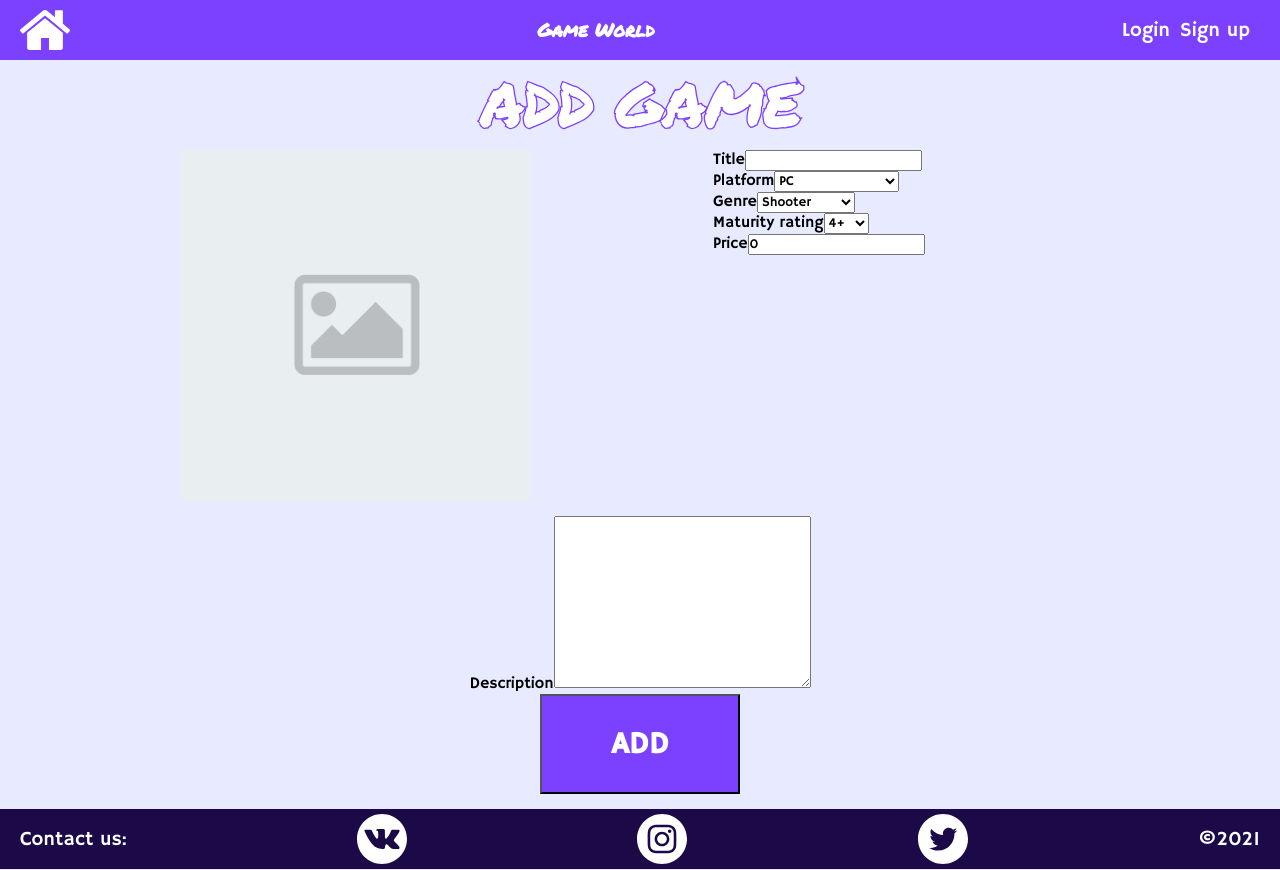
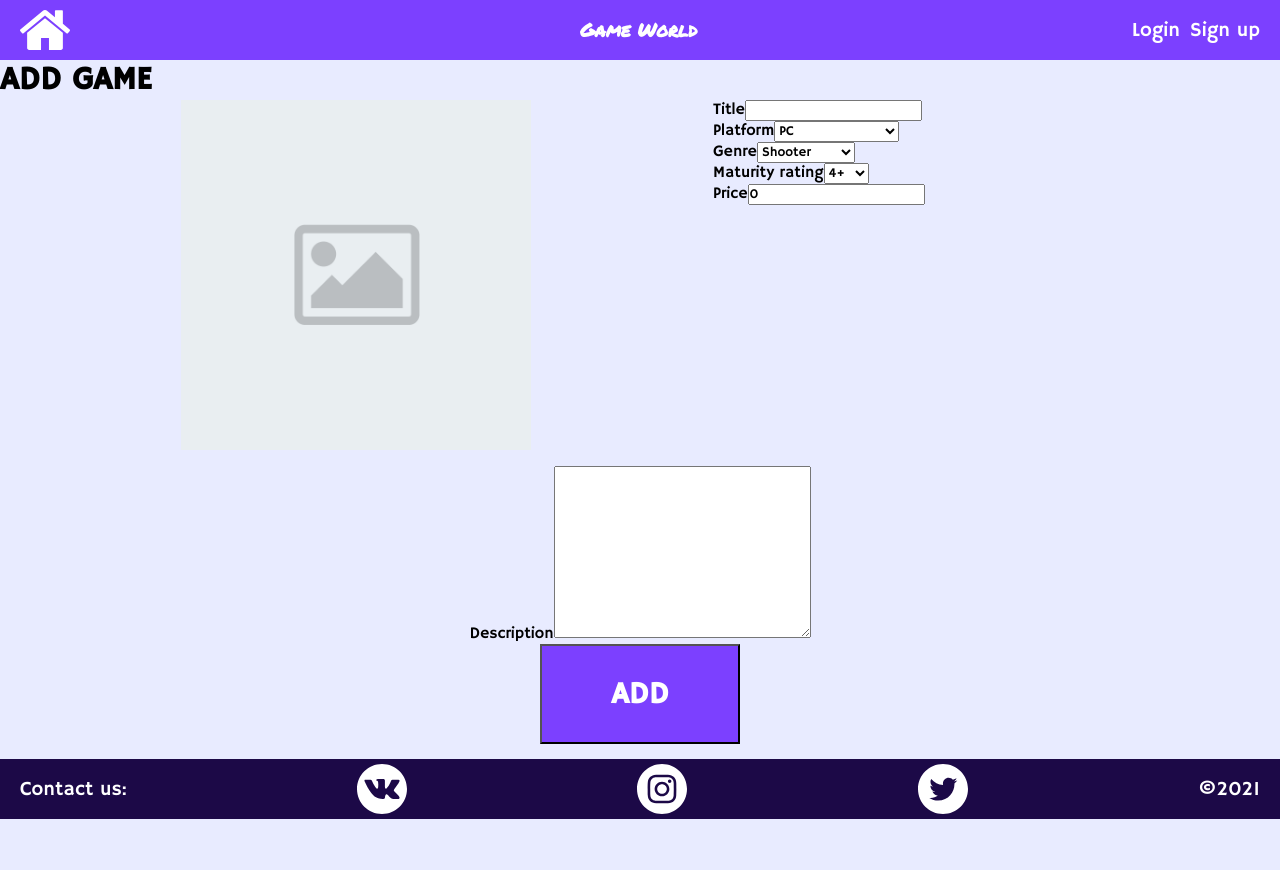
Before and after one commit to Falxns/Game-World, a React (Create React App) app in the folder client/: page /addgame in a window 1280 px wide. After the commit the page ends 820 px from the top, so only its background shows below. Built offline with nearby package versions, Linux system fonts and the light colour scheme.

Commit message:
refactor: update styles in header

```diff
--- a/client/src/components/Header/header.css
+++ b/client/src/components/Header/header.css
@@ -1,4 +1,4 @@
-header {
+.header {
   width: 100%;
   background-color: #7c40ff;
   display: flex;
@@ -7,26 +7,19 @@ header {
   padding: 5px 20px;
 }
 
-.header-title {
+.header__title {
+  width: 120px;
+  position: absolute;
+  left: calc(50% - 60px);
   color: #fff;
   font-family: "Marker", cursive;
 }
 
-.head-line {
-  font-size: 60px;
-  width: 100%;
-  height: 90px;
-  text-align: center;
-  color: #fff;
-  -webkit-text-stroke: #7c40ff 1.3px;
-  font-family: "Marker", cursive;
-}
-
-.img-anchor {
+.header__a {
   height: 50px;
 }
 
-.img-header {
+.header__img {
   height: 50px;
   width: 50px;
 }
@@ -37,10 +30,13 @@ header {
 }
 
 .header__button {
-  height: 100%;
+  height: 50px;
   font-size: 20px;
   color: #fff;
   background-color: transparent;
   border: 0;
+}
+
+.header__a_button:first-of-type {
   margin-right: 10px;
 }
--- a/client/src/components/Header/header.jsx
+++ b/client/src/components/Header/header.jsx
@@ -15,30 +15,33 @@ const Header = () => {
 
   const actions = user ? (
     <>
-      <button onClick={handleLogout} className="header__button">
+      <button
+        onClick={handleLogout}
+        className="header__a_button header__button"
+      >
         Logout
       </button>
-      <Link to="/addgame" className="img-anchor">
-        <img className="img-header" src={plusIcon} alt="Add" />
+      <Link to="/addgame" className="header__a header__a_icon">
+        <img className="header__img" src={plusIcon} alt="add" />
       </Link>
     </>
   ) : (
     <>
-      <Link to="/login">
+      <Link to="/login" className="header__a_button">
         <button className="header__button">Login</button>
       </Link>
-      <Link to="/registration">
+      <Link to="/registration" className="header__a_button">
         <button className="header__button">Sign up</button>
       </Link>
     </>
   );
 
   return (
-    <header>
-      <Link to="/" className="img-anchor">
-        <img className="img-header" src={homeIcon} alt="Home" />
+    <header className="header">
+      <Link to="/" className="header__a header__a_icon">
+        <img className="header__img" src={homeIcon} alt="home" />
       </Link>
-      <h3 className="header-title">Game World</h3>
+      <h3 className="header__title">Game World</h3>
       <div className="header__div">{actions}</div>
     </header>
   );
```
